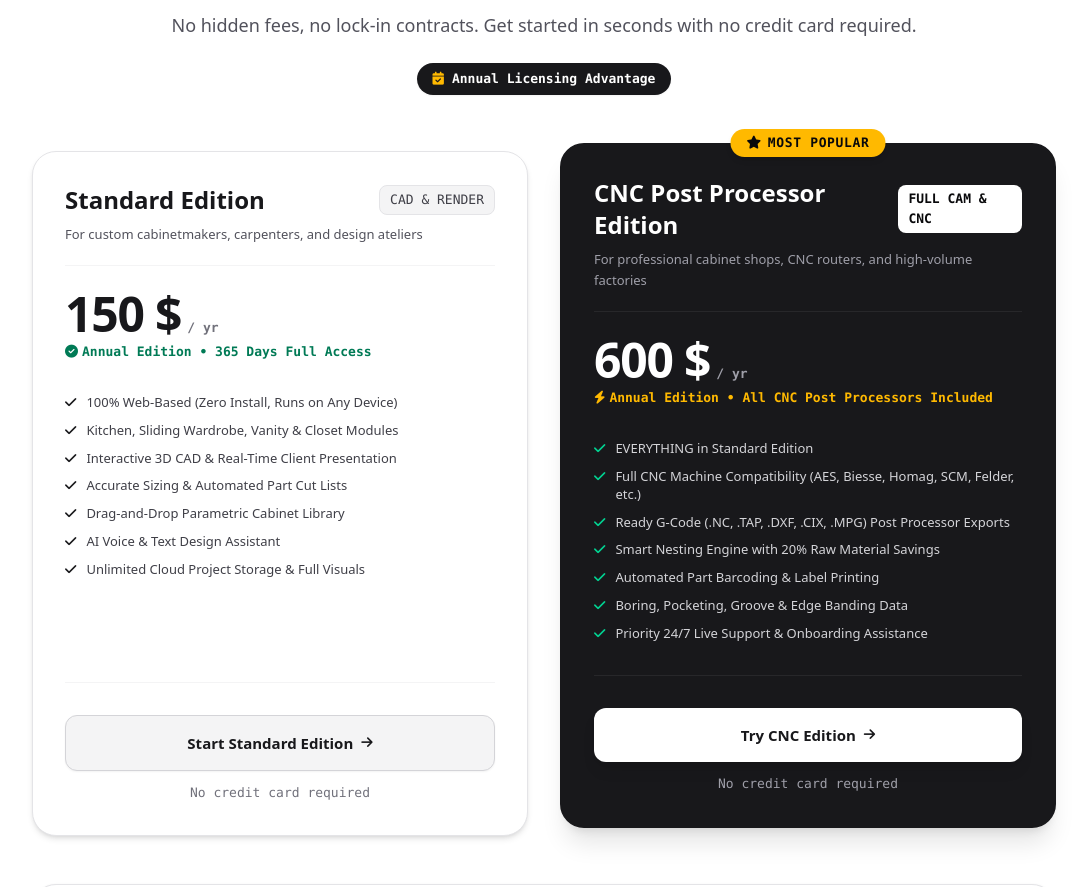
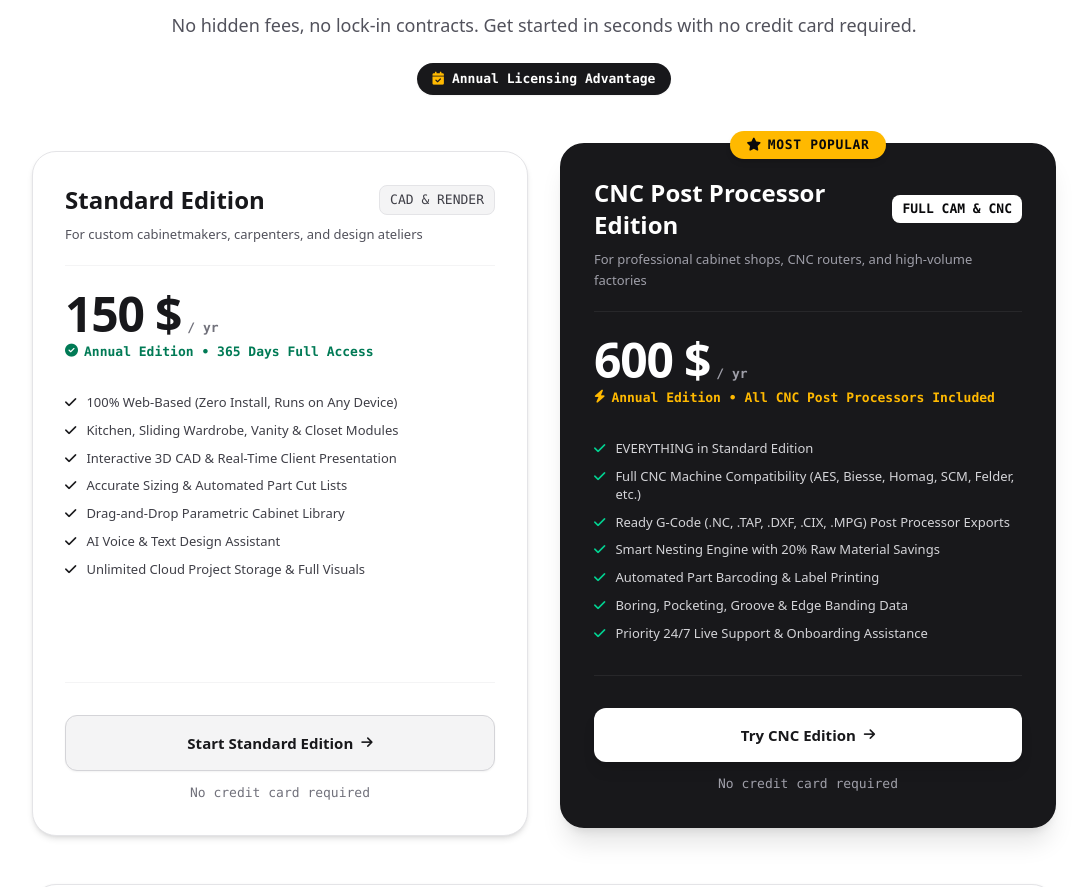
Before and after one commit to yusufsargin/mobilyaplan-intro, an Astro site: page /en in a window 1280 px wide. Shown: the part 8043-8930 px from the top of the page, without its empty margins (96-1183 px from the left). Built offline with nearby package versions, Linux system fonts and the light colour scheme; Astro itself is replaced by a stand-in of ours.

Commit message:
fix: keep the popular pricing badge on one line on mobile
Center the "En çok tercih edilen" pill without half-width wrapping
and stack the plan chips so FULL CAM & CNC no longer collides with
the title.

```diff
--- a/src/components/PricingSection.tsx
+++ b/src/components/PricingSection.tsx
@@ -54,9 +54,9 @@ export const PricingSection: React.FC<PricingSectionProps> = () => {
             <div className="space-y-6">
               {/* Plan Header */}
               <div className="space-y-2 border-b border-zinc-100 pb-5">
-                <div className="flex items-center justify-between">
+                <div className="flex flex-col items-start gap-2 sm:flex-row sm:items-center sm:justify-between">
                   <h3 className="text-2xl font-black text-zinc-900">{standardPlan.name}</h3>
-                  <span className="text-xs font-mono text-zinc-700 uppercase bg-zinc-100 px-2.5 py-1 rounded-lg border border-zinc-200">
+                  <span className="text-xs font-mono text-zinc-700 uppercase bg-zinc-100 px-2.5 py-1 rounded-lg border border-zinc-200 whitespace-nowrap">
                     CAD & Render
                   </span>
                 </div>
@@ -75,8 +75,8 @@ export const PricingSection: React.FC<PricingSectionProps> = () => {
                     {t.pricing.periodAnnual}
                   </span>
                 </div>
-                <p className="text-xs font-mono text-emerald-700 font-bold flex items-center gap-1">
-                  <i className="fa-solid fa-circle-check text-xs"></i>
+                <p className="text-xs font-mono text-emerald-700 font-bold flex items-start gap-1.5">
+                  <i className="fa-solid fa-circle-check text-xs mt-0.5 shrink-0"></i>
                   <span>{isTr ? 'Yıllık Sürüm • 365 Gün Kesintisiz Erişim' : 'Annual Edition • 365 Days Full Access'}</span>
                 </p>
               </div>
@@ -113,20 +113,22 @@ export const PricingSection: React.FC<PricingSectionProps> = () => {
           </div>
 
           {/* Card 2: CNC Plan (Popular) */}
-          <div className="rounded-3xl p-6 sm:p-8 flex flex-col justify-between transition-all duration-300 relative shadow-xl bg-zinc-900 text-white border-2 border-zinc-900 md:-translate-y-2">
+          <div className="rounded-3xl p-6 sm:p-8 pt-8 sm:pt-8 flex flex-col justify-between transition-all duration-300 relative shadow-xl bg-zinc-900 text-white border-2 border-zinc-900 md:-translate-y-2">
 
-            {/* Most Popular Badge */}
-            <div className="absolute -top-4 left-1/2 -translate-x-1/2 px-4 py-1 rounded-full bg-amber-400 text-zinc-950 text-xs font-mono font-black shadow-md tracking-wider uppercase flex items-center gap-1.5">
-              <i className="fa-solid fa-star text-xs"></i>
-              <span>{t.pricing.popularBadge}</span>
+            {/* Most Popular Badge — full-width overlay so the pill can size to its text */}
+            <div className="absolute -top-3.5 inset-x-0 flex justify-center px-3 pointer-events-none">
+              <div className="inline-flex max-w-full items-center gap-1.5 px-3 sm:px-4 py-1 rounded-full bg-amber-400 text-zinc-950 text-[11px] sm:text-xs font-mono font-black shadow-md tracking-wide sm:tracking-wider uppercase pointer-events-auto">
+                <i className="fa-solid fa-star text-[10px] sm:text-xs shrink-0"></i>
+                <span className="whitespace-nowrap">{t.pricing.popularBadge}</span>
+              </div>
             </div>
 
             <div className="space-y-6">
               {/* Plan Header */}
               <div className="space-y-2 border-b border-zinc-800 pb-5">
-                <div className="flex items-center justify-between">
+                <div className="flex flex-col items-start gap-2 sm:flex-row sm:items-center sm:justify-between">
                   <h3 className="text-2xl font-black text-white">{cncPlan.name}</h3>
-                  <span className="text-xs font-mono text-zinc-950 font-bold uppercase bg-white px-2.5 py-1 rounded-lg">
+                  <span className="text-xs font-mono text-zinc-950 font-bold uppercase bg-white px-2.5 py-1 rounded-lg whitespace-nowrap">
                     FULL CAM & CNC
                   </span>
                 </div>
@@ -145,8 +147,8 @@ export const PricingSection: React.FC<PricingSectionProps> = () => {
                     {t.pricing.periodAnnual}
                   </span>
                 </div>
-                <p className="text-xs font-mono text-amber-400 font-bold flex items-center gap-1">
-                  <i className="fa-solid fa-bolt text-xs"></i>
+                <p className="text-xs font-mono text-amber-400 font-bold flex items-start gap-1.5">
+                  <i className="fa-solid fa-bolt text-xs mt-0.5 shrink-0"></i>
                   <span>{isTr ? 'Yıllık Sürüm • Tüm CNC Post İşlemcileri Dahil' : 'Annual Edition • All CNC Post Processors Included'}</span>
                 </p>
               </div>
```
